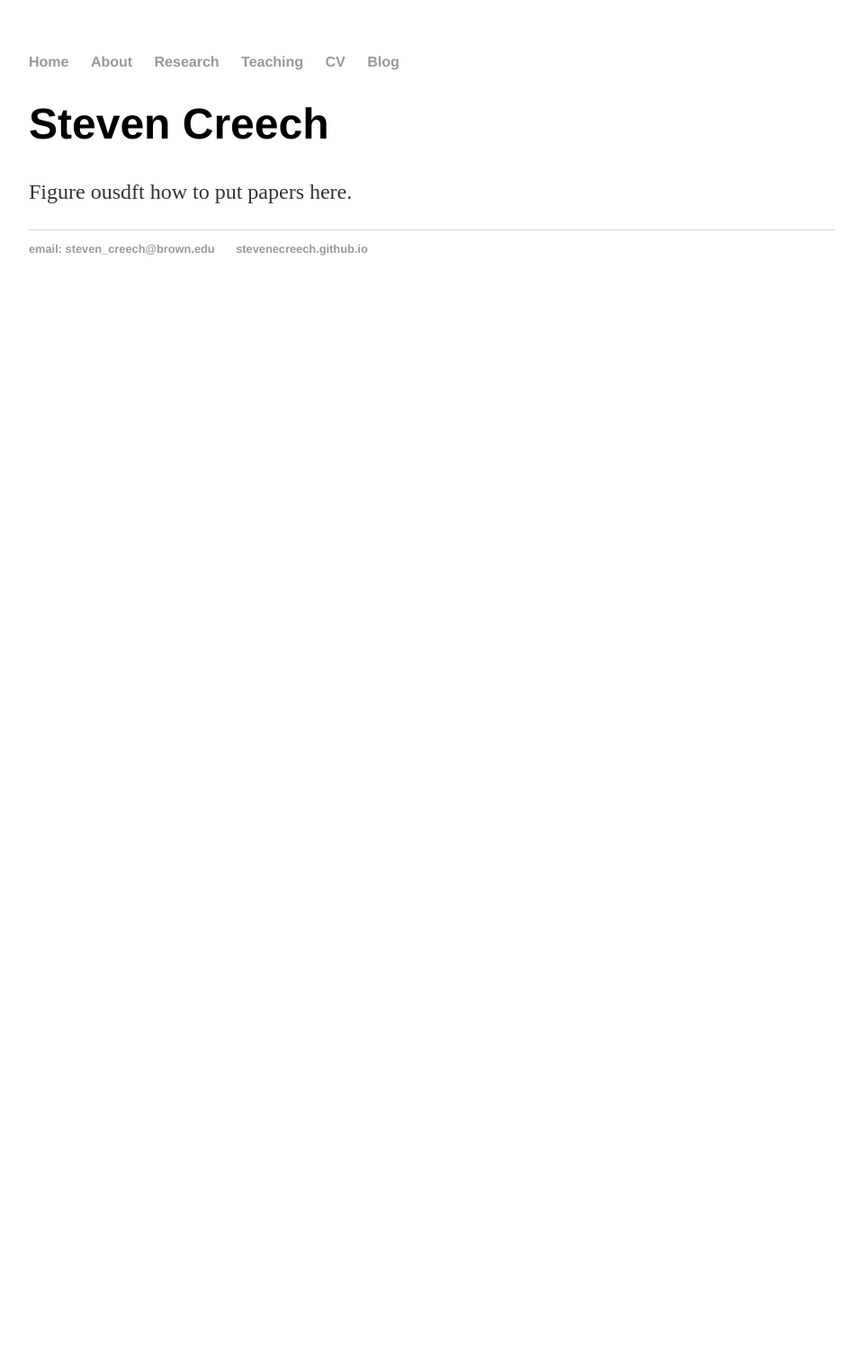
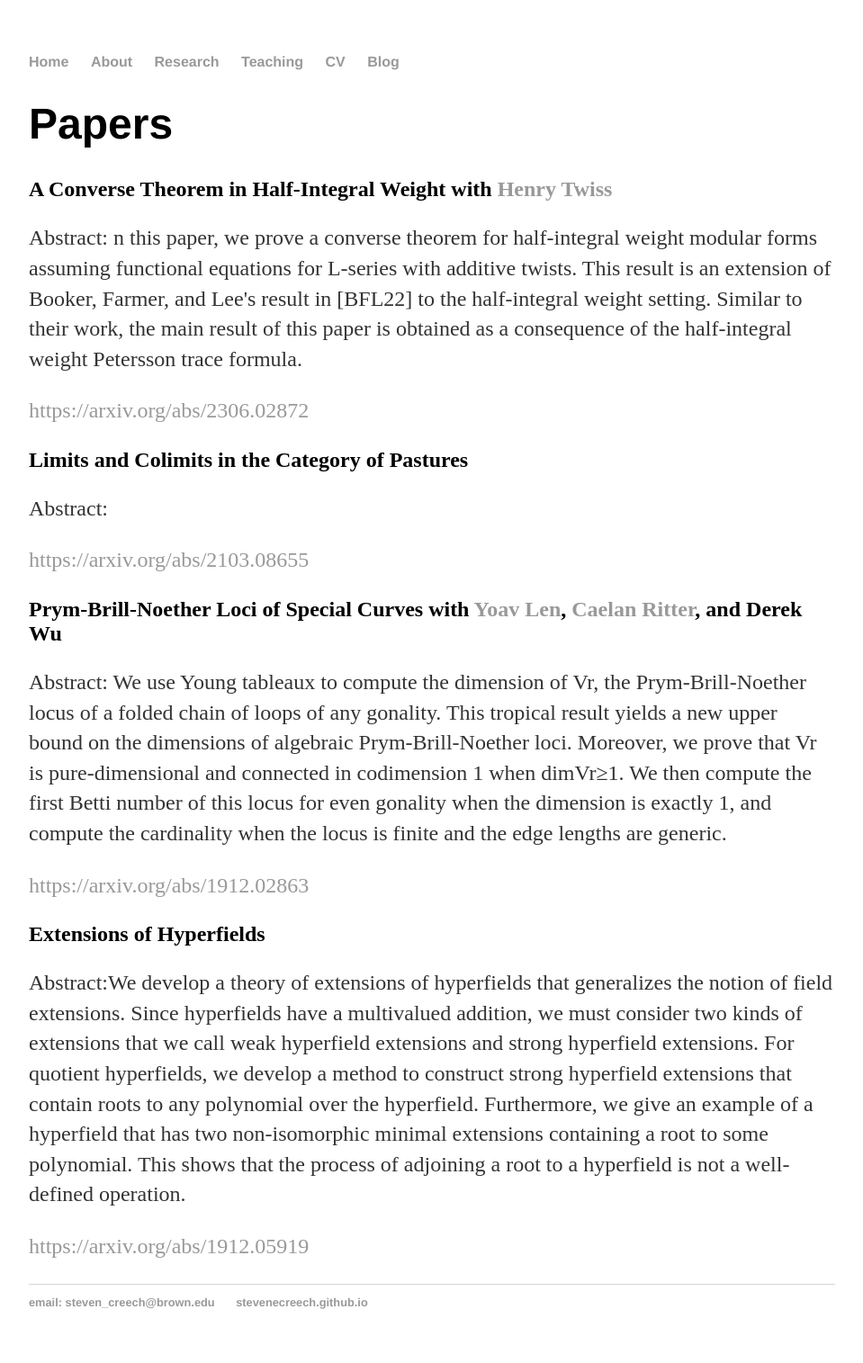
Before and after one commit to stevenecreech/stevenecreech.github.io, a Jekyll site: the page built from research/index.html, in a window 1280 px wide. Shown: the whole page at 90% size, without its empty margins (160-1119 px from the left). Built offline with Jekyll 4.4.1, drawn with Linux system fonts in a browser that asks for light colours; before the commit the page ends 900 px from its top, so only the background shows below that.

Commit message:
Update index.html
Finished Research Tab

```diff
--- a/research/index.html
+++ b/research/index.html
@@ -1,8 +1,42 @@
 ---
 layout: default
-title: Steven Creech
+title: Steven Creech Research
 ---
 <div class="blurb">
-	<h1>Steven Creech</h1>
-	<p> Figure ousdft how to put papers here. </p>
+	<h1>Papers</h1>
+	<h2>A Converse Theorem in Half-Integral Weight with <a href="https://www.henrytwiss.com/">Henry Twiss</a></h2>
+	<p>Abstract: n this paper, we prove a converse theorem for half-integral
+	weight modular forms assuming functional equations for L-series with additive
+	twists. This result is an extension of Booker, Farmer, and Lee's result in [BFL22]
+	to the half-integral weight setting. Similar to their work, the main result of this
+	paper is obtained as a consequence of the half-integral weight Petersson trace formula.</p>
+
+	<p><a href="https://arxiv.org/abs/2306.02872">https://arxiv.org/abs/2306.02872</a></p>
+
+	<h2>Limits and Colimits in the Category of Pastures</h2>
+	<p>Abstract:</p>
+	<p><a href="https://arxiv.org/abs/2103.08655">https://arxiv.org/abs/2103.08655</a></p>
+
+	<h2>Prym-Brill-Noether Loci of Special Curves with <a href="https://sites.google.com/site/yoavlen/home">Yoav Len</a>,
+		<a href="https://math.washington.edu/people/caelan-ritter">Caelan Ritter</a>, and Derek Wu</h2>
+
+	<p>Abstract:  We use Young tableaux to compute the dimension of Vr, the Prym-Brill-Noether locus
+		of a folded chain of loops of any gonality. This tropical result yields a new upper bound
+		on the dimensions of algebraic Prym-Brill-Noether loci. Moreover, we prove that Vr is pure-dimensional
+		and connected in codimension 1 when dimVr≥1. We then compute the first Betti number of this locus for
+		even gonality when the dimension is exactly 1, and compute the cardinality when the locus is finite and
+		the edge lengths are generic. </p>
+
+	<p><a href="https://arxiv.org/abs/1912.02863">https://arxiv.org/abs/1912.02863</a></p>
+
+	<h2>Extensions of Hyperfields</h2>
+	<p>Abstract:We develop a theory of extensions of hyperfields that generalizes the notion of field extensions. Since
+		hyperfields have a multivalued addition, we must consider two kinds of extensions that we call weak hyperfield
+		extensions and strong hyperfield extensions. For quotient hyperfields, we develop a method to construct strong
+		hyperfield extensions that contain roots to any polynomial over the hyperfield. Furthermore, we give an example
+		of a hyperfield that has two non-isomorphic minimal extensions containing a root to some polynomial. This shows
+		that the process of adjoining a root to a hyperfield is not a well-defined operation.</p>
+
+	<p><a href="https://arxiv.org/abs/1912.05919">https://arxiv.org/abs/1912.05919</a></p>
+
 </div><!-- /.blurb -->
```
